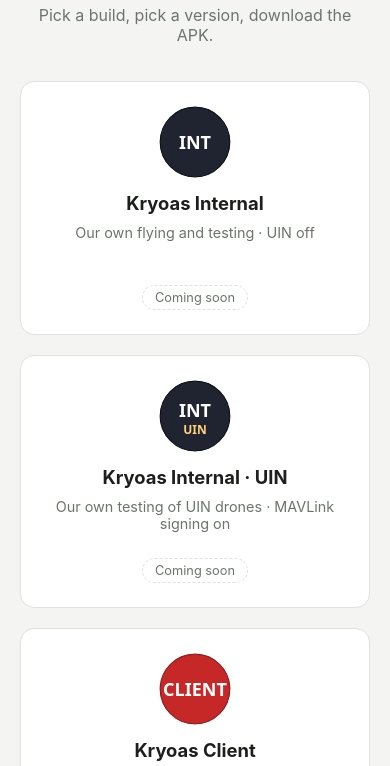
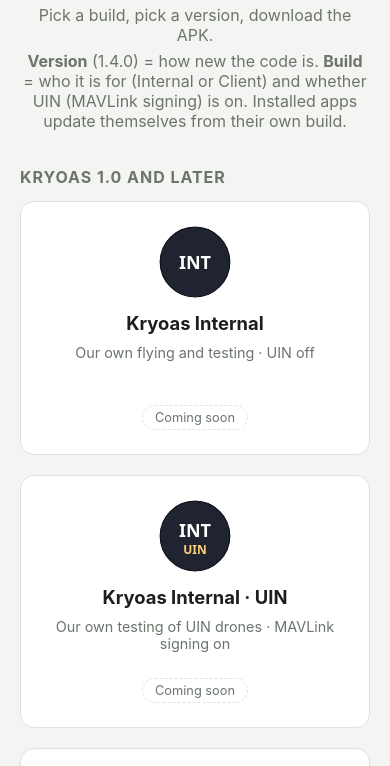
Before and after one commit to latrics/kryoas-store, a plain HTML site: page index.html in a window 390 px wide. Shown: the part 78-844 px from the top of the page. Drawn offline with Linux system fonts and the light colour scheme.

Commit message:
Store structure for Kryoas 1.0: sections, README, retire publish.sh
- apps.json: every channel has a section (Kryoas 1.0 and later /
  Experiments / Before 1.0.0); the updater ignores the field.
- index.html: download page grouped by section, with a one-line
  explanation of version vs build.
- README.md: what the store is, the channels, apps.json fields, how
  phones update, how to release, moving old phones to 1.0.
- publish.sh: retired (pre-1.0 V2 / F-Droid flow); refuses to run
  unless KRYOAS_LEGACY_FDROID=1. The F-Droid repo stays online.

```diff
--- a/apps.json
+++ b/apps.json
@@ -4,6 +4,7 @@
       "id": "internal",
       "name": "Kryoas Internal",
       "tagline": "Our own flying and testing \u00b7 UIN off",
+      "section": "Kryoas 1.0 and later",
       "icon": "icons/internal.svg",
       "versions": []
     },
@@ -11,6 +12,7 @@
       "id": "internal-uin",
       "name": "Kryoas Internal \u00b7 UIN",
       "tagline": "Our own testing of UIN drones \u00b7 MAVLink signing on",
+      "section": "Kryoas 1.0 and later",
       "icon": "icons/internal-uin.svg",
       "versions": []
     },
@@ -18,6 +20,7 @@
       "id": "client",
       "name": "Kryoas Client",
       "tagline": "For clients \u00b7 UIN off",
+      "section": "Kryoas 1.0 and later",
       "icon": "icons/client.svg",
       "versions": []
     },
@@ -25,13 +28,36 @@
       "id": "client-uin",
       "name": "Kryoas Client \u00b7 UIN",
       "tagline": "For clients with UIN drones \u00b7 MAVLink signing on",
+      "section": "Kryoas 1.0 and later",
       "icon": "icons/client-uin.svg",
       "versions": []
+    },
+    {
+      "id": "kryoas-v3",
+      "name": "Kryoas V3",
+      "tagline": "Customization & experimentation",
+      "section": "Experiments",
+      "icon": "icons/kryoas-v3.svg",
+      "versions": [
+        {
+          "version": "4.4.9",
+          "file": "apps/kryoas-v3/4.4.9/kryoas-v3-4.4.9-aligned-signed.apk",
+          "description": "Fix: Send code button now enabled for emails with dots before the @ (e.g. first.last@company.com)",
+          "date": "2026-10-28"
+        },
+        {
+          "version": "4.4.8",
+          "file": "apps/kryoas-v3/4.4.8/kryoas-release-signed.apk",
+          "description": "Customization & experimentation build.",
+          "date": "2026-09-08"
+        }
+      ]
     },
     {
       "id": "kryoas-v1",
       "name": "Kryoas V1",
       "tagline": "Old internal app (4.4.1) \u00b7 replaced by Kryoas Internal",
+      "section": "Before 1.0.0",
       "icon": "icons/kryoas-v1.svg",
       "versions": [
         {
@@ -70,6 +96,7 @@
       "id": "kryoas-v2",
       "name": "Kryoas V2",
       "tagline": "Old client app (4.4.1, UIN) \u00b7 phones move to Kryoas Client \u00b7 UIN",
+      "section": "Before 1.0.0",
       "icon": "icons/kryoas-v2.svg",
       "versions": [
         {
@@ -117,26 +144,6 @@
           "date": "2026-08-29"
         }
       ]
-    },
-    {
-      "id": "kryoas-v3",
-      "name": "Kryoas V3",
-      "tagline": "Customization & experimentation",
-      "icon": "icons/kryoas-v3.svg",
-      "versions": [
-        {
-          "version": "4.4.9",
-          "file": "apps/kryoas-v3/4.4.9/kryoas-v3-4.4.9-aligned-signed.apk",
-          "description": "Fix: Send code button now enabled for emails with dots before the @ (e.g. first.last@company.com)",
-          "date": "2026-10-28"
-        },
-        {
-          "version": "4.4.8",
-          "file": "apps/kryoas-v3/4.4.8/kryoas-release-signed.apk",
-          "description": "Customization & experimentation build.",
-          "date": "2026-09-08"
-        }
-      ]
     }
   ]
 }
--- a/index.html
+++ b/index.html
@@ -43,8 +43,16 @@
     font-size: 1.8rem;
   }
   header p {
-    margin: 0;
+    margin: 0 0 6px;
     color: var(--muted);
+  }
+  .section-title {
+    max-width: 900px;
+    margin: 36px auto 14px;
+    font-size: 1rem;
+    color: var(--muted);
+    text-transform: uppercase;
+    letter-spacing: 0.06em;
   }
   .grid {
     max-width: 900px;
@@ -124,8 +132,11 @@
 <header>
   <h1>Kryoas Downloads</h1>
   <p>Pick a build, pick a version, download the APK.</p>
+  <p><strong>Version</strong> (1.4.0) = how new the code is. <strong>Build</strong> = who it is for
+     (Internal or Client) and whether UIN (MAVLink signing) is on.
+     Installed apps update themselves from their own build.</p>
 </header>
-<div class="grid" id="grid"></div>
+<main id="sections"></main>
 
 <script>
 function truncate(text, max) {
@@ -134,17 +145,32 @@ function truncate(text, max) {
 }
 
 async function main() {
-  const grid = document.getElementById('grid');
+  const sections = document.getElementById('sections');
+  const grids = {};
+  function gridFor(name) {
+    const key = name || 'Other';
+    if (!grids[key]) {
+      const title = document.createElement('h2');
+      title.className = 'section-title';
+      title.textContent = key;
+      sections.appendChild(title);
+      grids[key] = document.createElement('div');
+      grids[key].className = 'grid';
+      sections.appendChild(grids[key]);
+    }
+    return grids[key];
+  }
   let data;
   try {
     const res = await fetch('apps.json', { cache: 'no-store' });
     data = await res.json();
   } catch (e) {
-    grid.textContent = 'Could not load app list.';
+    sections.textContent = 'Could not load app list.';
     return;
   }
 
   for (const app of data.apps) {
+    const grid = gridFor(app.section);
     const card = document.createElement('div');
     card.className = 'card';
 
```
Also changed, not shown: 3 other files.
